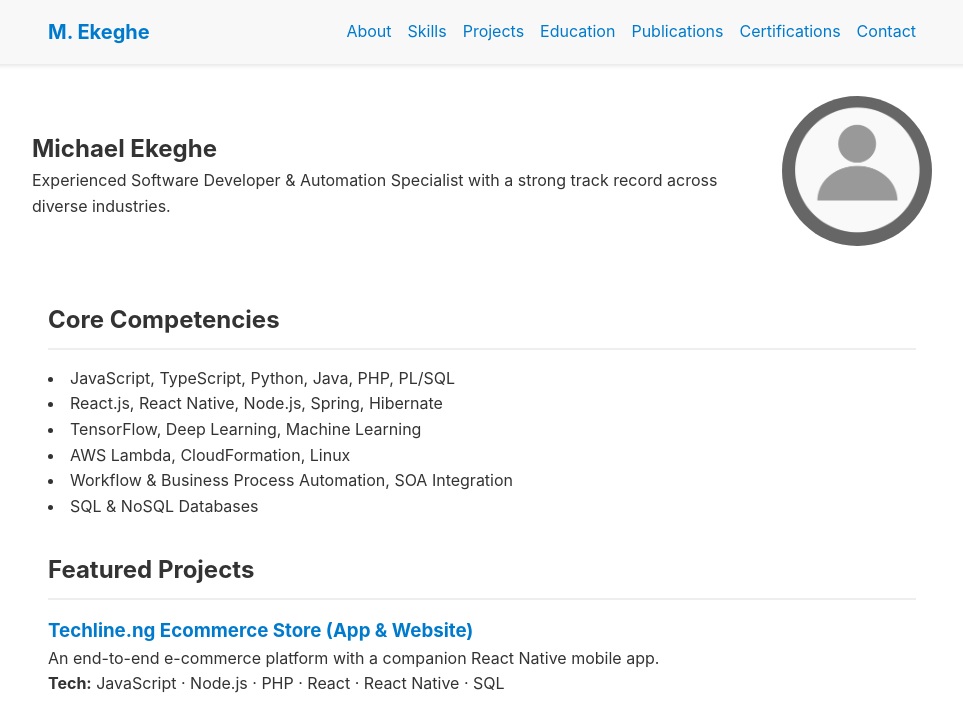
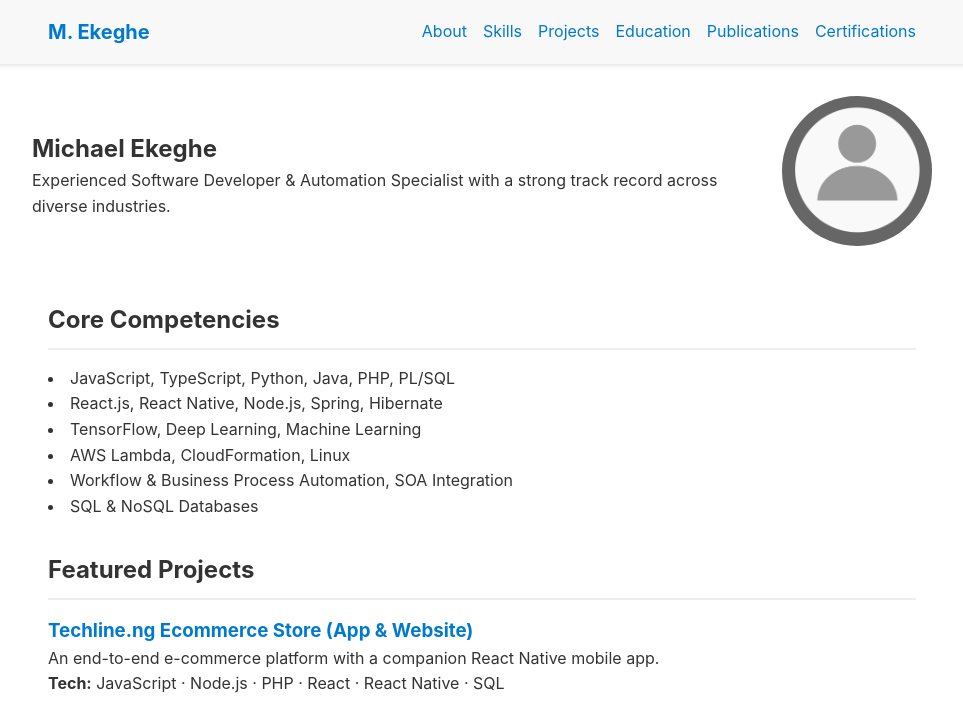
Before and after one commit to mikeekeghe/mikeekeghe.github.io, a plain HTML site: page index.html in a window 1280 px wide. Shown: the top 703 px of the page, without its empty margins (158-1121 px from the left). Drawn offline with Linux system fonts and the light colour scheme.

Commit message:
second commit

```diff
--- a/index.html
+++ b/index.html
@@ -21,7 +21,7 @@
             <li><a href="#education">Education</a></li>
             <li><a href="#publications">Publications</a></li>
             <li><a href="#certifications">Certifications</a></li>
-            <li><a href="#contact">Contact</a></li>
+<!--            <li><a href="#contact">Contact</a></li>-->
         </ul>
     </nav>
 </header>
```
